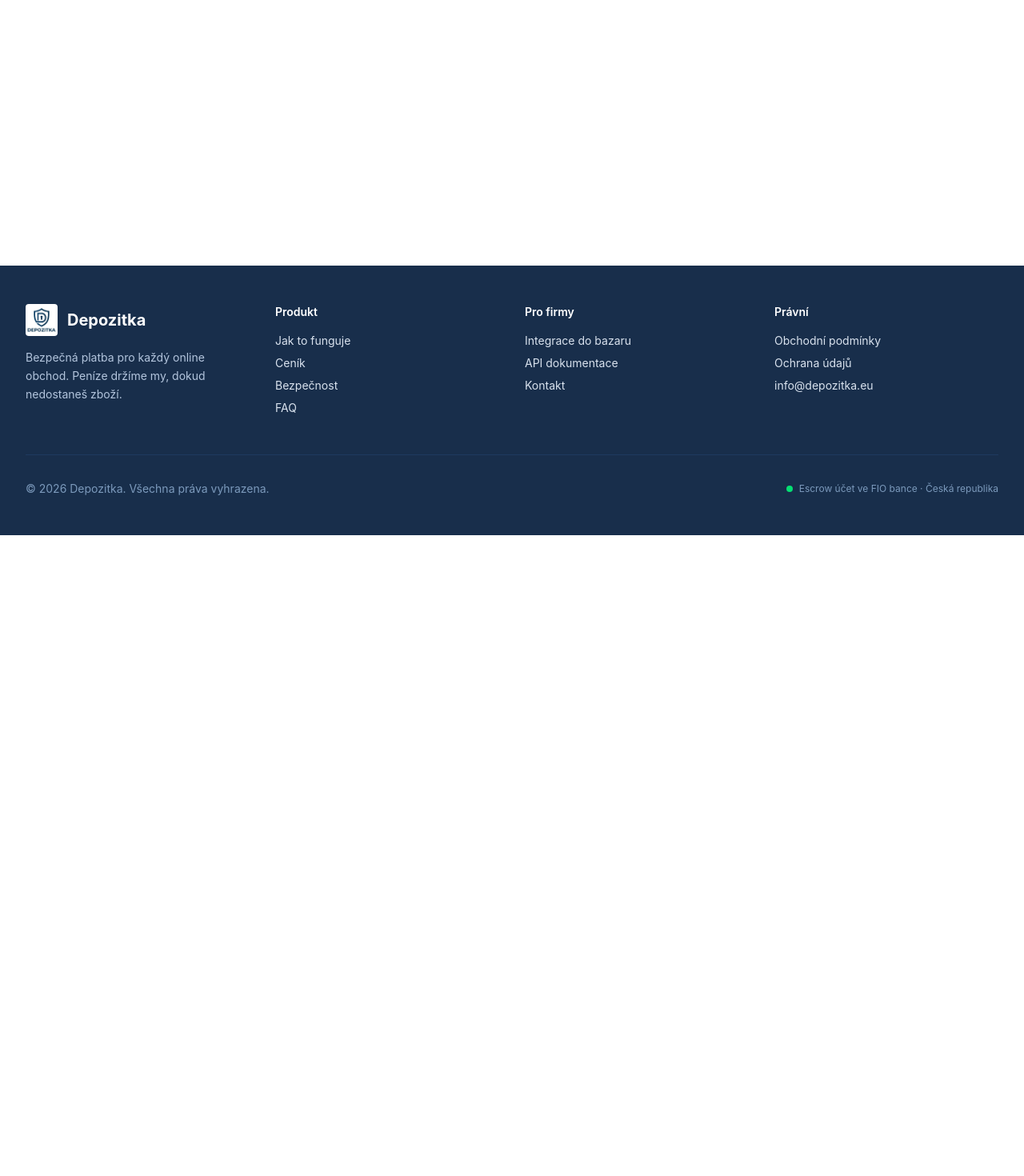
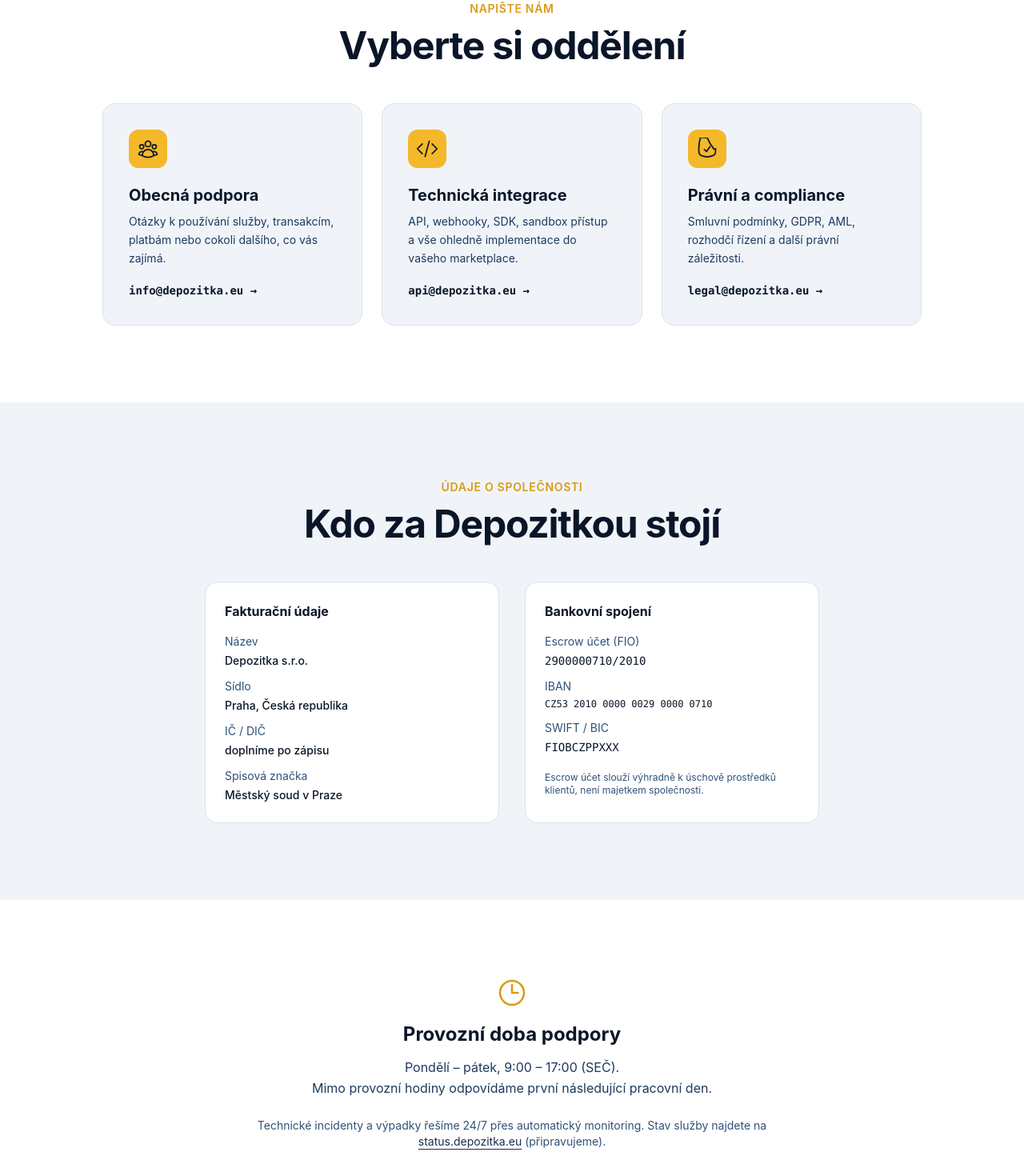
Before and after one commit to Vokurcak68/depozitka-web, a Next.js app: page /kontakt in a window 1280 px wide. Before the commit this address had no page. Shown: the part 533-2003 px from the top of the page at 80% size. Before the commit the page ends 1202 px from the top, so only its background shows below. Built offline with nearby package versions, Linux system fonts and the light colour scheme.

Commit message:
feat(kontakt): 3 oddělení (support/api/legal), fakturační údaje, bankovní spojení

```diff
--- /dev/null
+++ b/src/app/kontakt/page.tsx
@@ -0,0 +1,184 @@
+import type { Metadata } from "next";
+import Link from "next/link";
+import Section, { SectionHeader } from "@/components/Section";
+import { Clock, ShieldCheck, Code, Users } from "@/components/Icons";
+
+export const metadata: Metadata = {
+  title: "Kontakt",
+  description:
+    "Kontaktujte tým Depozitky. Odpovídáme do 24 hodin v pracovní dny. Podpora, obchod, technická integrace i právní dotazy.",
+};
+
+const departments = [
+  {
+    icon: Users,
+    title: "Obecná podpora",
+    email: "info@depozitka.eu",
+    desc: "Otázky k používání služby, transakcím, platbám nebo cokoli dalšího, co vás zajímá.",
+  },
+  {
+    icon: Code,
+    title: "Technická integrace",
+    email: "api@depozitka.eu",
+    desc: "API, webhooky, SDK, sandbox přístup a vše ohledně implementace do vašeho marketplace.",
+  },
+  {
+    icon: ShieldCheck,
+    title: "Právní a compliance",
+    email: "legal@depozitka.eu",
+    desc: "Smluvní podmínky, GDPR, AML, rozhodčí řízení a další právní záležitosti.",
+  },
+];
+
+export default function KontaktPage() {
+  return (
+    <>
+      {/* HERO */}
+      <section className="bg-navy-gradient text-white relative overflow-hidden">
+        <div className="absolute inset-0 bg-grid opacity-40" />
+        <div className="relative mx-auto max-w-7xl px-4 sm:px-6 lg:px-8 py-20 sm:py-24">
+          <div className="max-w-3xl">
+            <p className="text-sm font-semibold uppercase tracking-wider mb-3 text-gold-400">
+              Kontakt
+            </p>
+            <h1 className="text-4xl sm:text-5xl lg:text-6xl font-bold tracking-tight mb-6">
+              Ozvěte se nám
+            </h1>
+            <p className="text-lg sm:text-xl text-navy-100 leading-relaxed">
+              Odpovídáme do 24 hodin v pracovní dny. Vyberte si oddělení,
+              které nejvíc odpovídá vaší otázce — dostanete se tak přímo
+              ke správnému člověku.
+            </p>
+          </div>
+        </div>
+      </section>
+
+      {/* DEPARTMENTS */}
+      <Section bg="white">
+        <SectionHeader
+          eyebrow="Napište nám"
+          title="Vyberte si oddělení"
+        />
+        <div className="grid grid-cols-1 md:grid-cols-3 gap-6 max-w-5xl mx-auto">
+          {departments.map((d) => (
+            <a
+              key={d.title}
+              href={`mailto:${d.email}`}
+              className="group bg-navy-50 rounded-2xl p-8 border border-navy-100 hover:border-gold-400 hover:shadow-md transition"
+            >
+              <div className="h-12 w-12 rounded-xl bg-gold-400 flex items-center justify-center mb-5">
+                <d.icon className="h-7 w-7 text-navy-900" />
+              </div>
+              <h3 className="text-xl font-bold text-navy-900 mb-2">
+                {d.title}
+              </h3>
+              <p className="text-navy-600 leading-relaxed mb-4 text-sm">
+                {d.desc}
+              </p>
+              <span className="font-mono text-sm font-semibold text-navy-900 group-hover:text-gold-600 transition">
+                {d.email} →
+              </span>
+            </a>
+          ))}
+        </div>
+      </Section>
+
+      {/* COMPANY INFO */}
+      <Section bg="gray">
+        <div className="max-w-3xl mx-auto">
+          <SectionHeader
+            eyebrow="Údaje o společnosti"
+            title="Kdo za Depozitkou stojí"
+          />
+          <div className="grid grid-cols-1 md:grid-cols-2 gap-8">
+            <div className="bg-white rounded-2xl p-6 border border-navy-100">
+              <h3 className="font-bold text-navy-900 mb-4">
+                Fakturační údaje
+              </h3>
+              <dl className="space-y-3 text-sm">
+                <div>
+                  <dt className="text-navy-500 mb-1">Název</dt>
+                  <dd className="text-navy-900 font-medium">
+                    Depozitka s.r.o.
+                  </dd>
+                </div>
+                <div>
+                  <dt className="text-navy-500 mb-1">Sídlo</dt>
+                  <dd className="text-navy-900 font-medium">
+                    Praha, Česká republika
+                  </dd>
+                </div>
+                <div>
+                  <dt className="text-navy-500 mb-1">IČ / DIČ</dt>
+                  <dd className="text-navy-900 font-medium">
+                    doplníme po zápisu
+                  </dd>
+                </div>
+                <div>
+                  <dt className="text-navy-500 mb-1">Spisová značka</dt>
+                  <dd className="text-navy-900 font-medium">
+                    Městský soud v Praze
+                  </dd>
+                </div>
+              </dl>
+            </div>
+
+            <div className="bg-white rounded-2xl p-6 border border-navy-100">
+              <h3 className="font-bold text-navy-900 mb-4">Bankovní spojení</h3>
+              <dl className="space-y-3 text-sm">
+                <div>
+                  <dt className="text-navy-500 mb-1">Escrow účet (FIO)</dt>
+                  <dd className="text-navy-900 font-mono font-medium">
+                    2900000710/2010
+                  </dd>
+                </div>
+                <div>
+                  <dt className="text-navy-500 mb-1">IBAN</dt>
+                  <dd className="text-navy-900 font-mono font-medium text-xs">
+                    CZ53 2010 0000 0029 0000 0710
+                  </dd>
+                </div>
+                <div>
+                  <dt className="text-navy-500 mb-1">SWIFT / BIC</dt>
+                  <dd className="text-navy-900 font-mono font-medium">
+                    FIOBCZPPXXX
+                  </dd>
+                </div>
+                <div className="pt-2 text-xs text-navy-500">
+                  Escrow účet slouží výhradně k úschově prostředků
+                  klientů, není majetkem společnosti.
+                </div>
+              </dl>
+            </div>
+          </div>
+        </div>
+      </Section>
+
+      {/* HOURS */}
+      <Section bg="white">
+        <div className="max-w-2xl mx-auto text-center">
+          <Clock className="h-10 w-10 text-gold-500 mx-auto mb-4" />
+          <h2 className="text-2xl font-bold text-navy-900 mb-3">
+            Provozní doba podpory
+          </h2>
+          <p className="text-navy-600 leading-relaxed mb-6">
+            Pondělí – pátek, 9:00 – 17:00 (SEČ).<br />
+            Mimo provozní hodiny odpovídáme první následující pracovní
+            den.
+          </p>
+          <p className="text-sm text-navy-500">
+            Technické incidenty a výpadky řešíme 24/7 přes automatický
+            monitoring. Stav služby najdete na{" "}
+            <Link
+              href="/"
+              className="text-navy-700 underline underline-offset-4 hover:text-gold-600"
+            >
+              status.depozitka.eu
+            </Link>{" "}
+            (připravujeme).
+          </p>
+        </div>
+      </Section>
+    </>
+  );
+}
```
